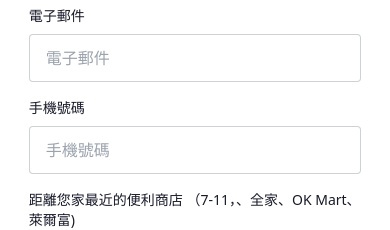
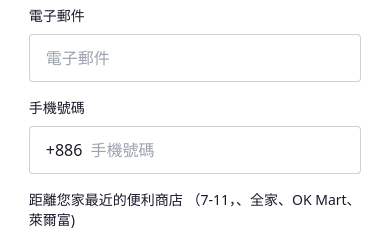
Before and after one commit to msunji/spring-publications-tw, a Next.js app: page /cart in a window 390 px wide. Shown: the part 1032-1262 px from the top of the page. Built offline with nearby package versions, Linux system fonts and the light colour scheme.

Commit message:
Format mobile number input

```diff
--- a/components/cartForm.tsx
+++ b/components/cartForm.tsx
@@ -102,11 +102,13 @@ export default function CartForm() {
     <label className="block mb-2" htmlFor="mobile">
       <span className="block text-sm font-medium text-slate-700">手機號碼</span>
     </label>
+    <div className="flex mb-4 input input-bordered rounded items-center">
+      <span className="mr-2">+886</span>
       <input
           id="mobile"
           type="tel"
           placeholder="手機號碼"
-        className="input input-bordered w-full rounded mb-4"
+          className=" w-full"
           value={mobile}
           // pattern="[0-9]"
           onChange={(e) => {
@@ -115,6 +117,7 @@ export default function CartForm() {
           minLength={2}
           required
       />
+    </div>
     <label className="block mb-2" htmlFor="pickup">
     <span className="block text-sm font-medium text-slate-700">距離您家最近的便利商店 （7-11，、全家、OK Mart、萊爾富)</span>
     <span className="inline-block text-sm">查詢地址、門市店號／店名、縣市、鄉鎮市區、郵郵遞區號</span>
```
Lines whose indentation alone changed are shown as unchanged.
